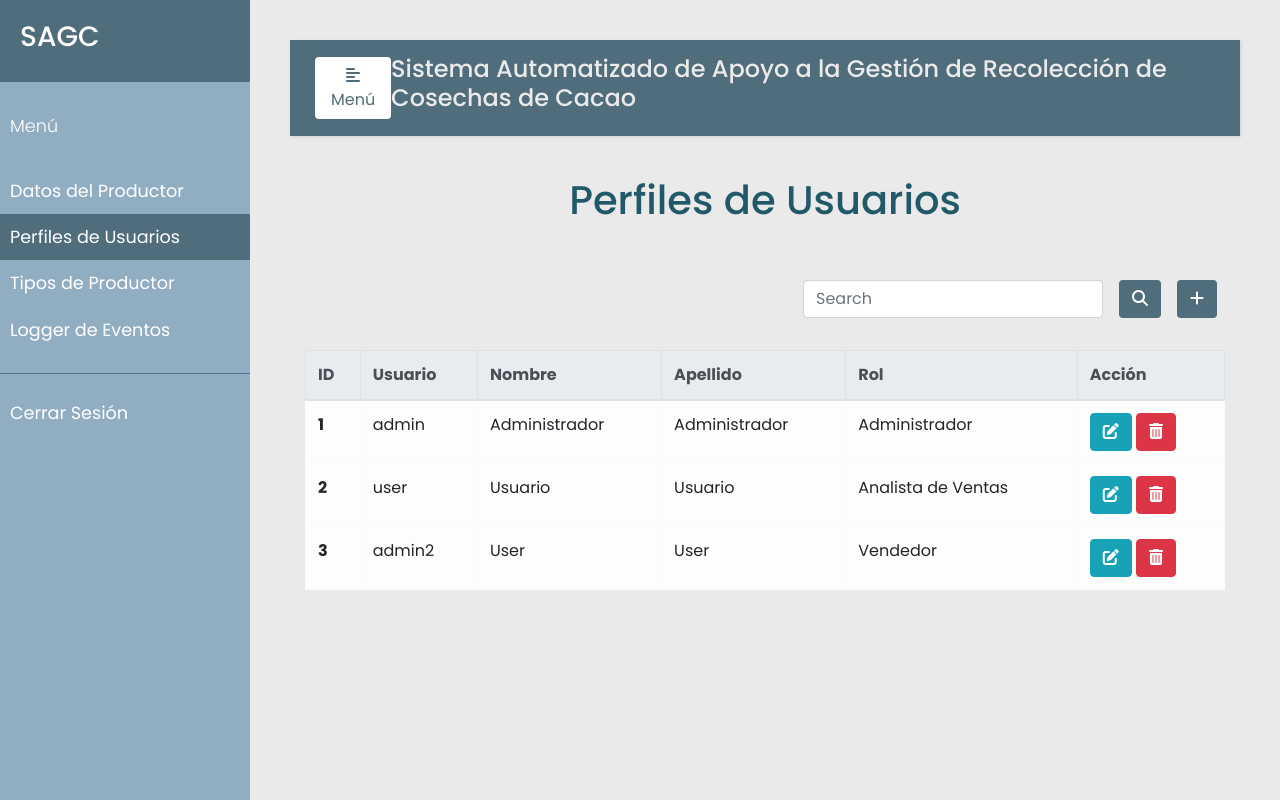
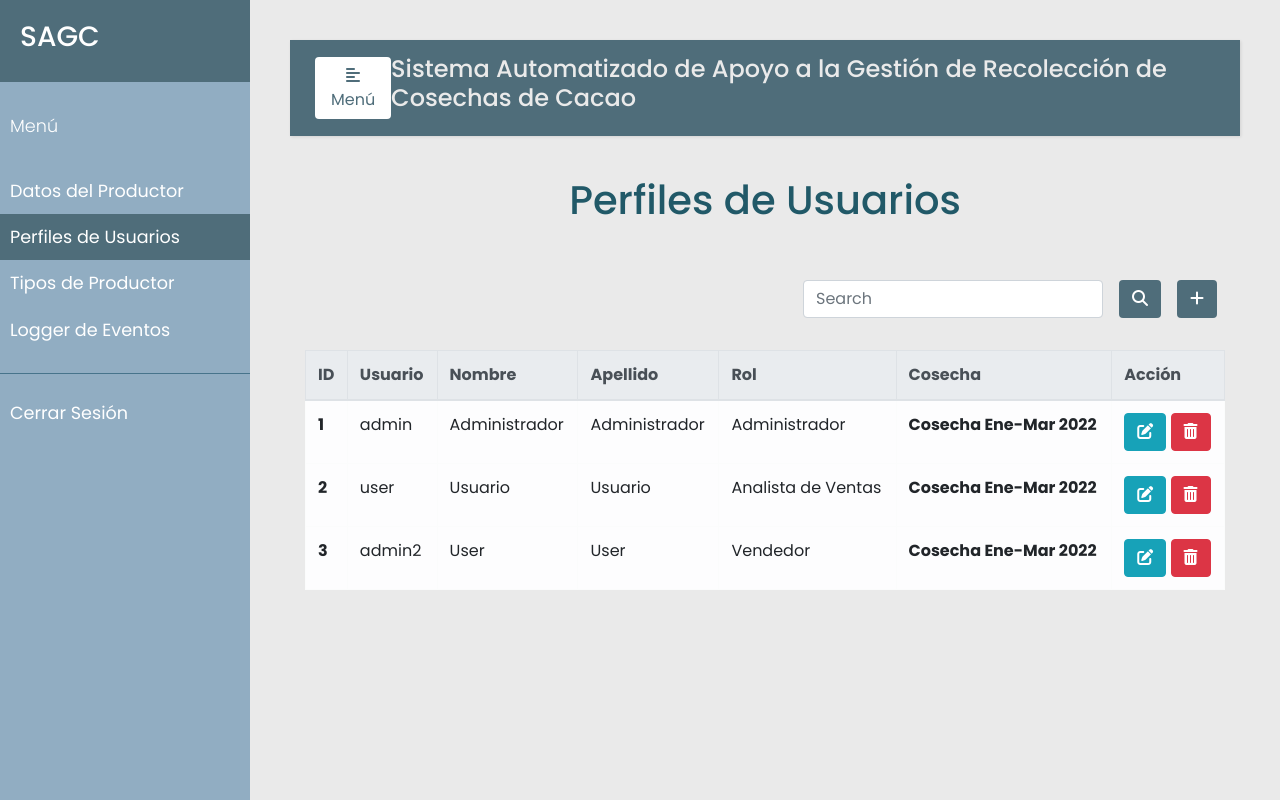
Before and after one commit to fungikami/SAGC, a Flask app: page /perfiles in a window 1280 px wide. Run offline with Flask 2, Linux system fonts and the light colour scheme; a user stored in the database is signed in; data comes from the database, SQL or seed files in the repository; some libraries are stand-ins or nearby versions.

Commit message:
Prox Cosecha

```diff
--- a/templates/perfiles.html
+++ b/templates/perfiles.html
@@ -119,6 +119,7 @@
               <th scope="col">Nombre</th>
               <th scope="col">Apellido</th>
               <th scope="col">Rol</th>
+              <th scope="col">Cosecha</th>
               <th scope="col">Acción</th>
             </tr>
           </thead>
@@ -130,6 +131,7 @@
               <td>{{u.name}}</td>
               <td>{{u.surname}}</td>
               <td>{{u.rols.name}}</td>
+              <th scope="col">Cosecha Ene-Mar 2022</th>
               <td>
                 <button type="button" class="btn btn-info" data-toggle="modal" data-target="#edit-modal-{{u.id}}">
                   <i class="fas fa-edit"></i>
```
